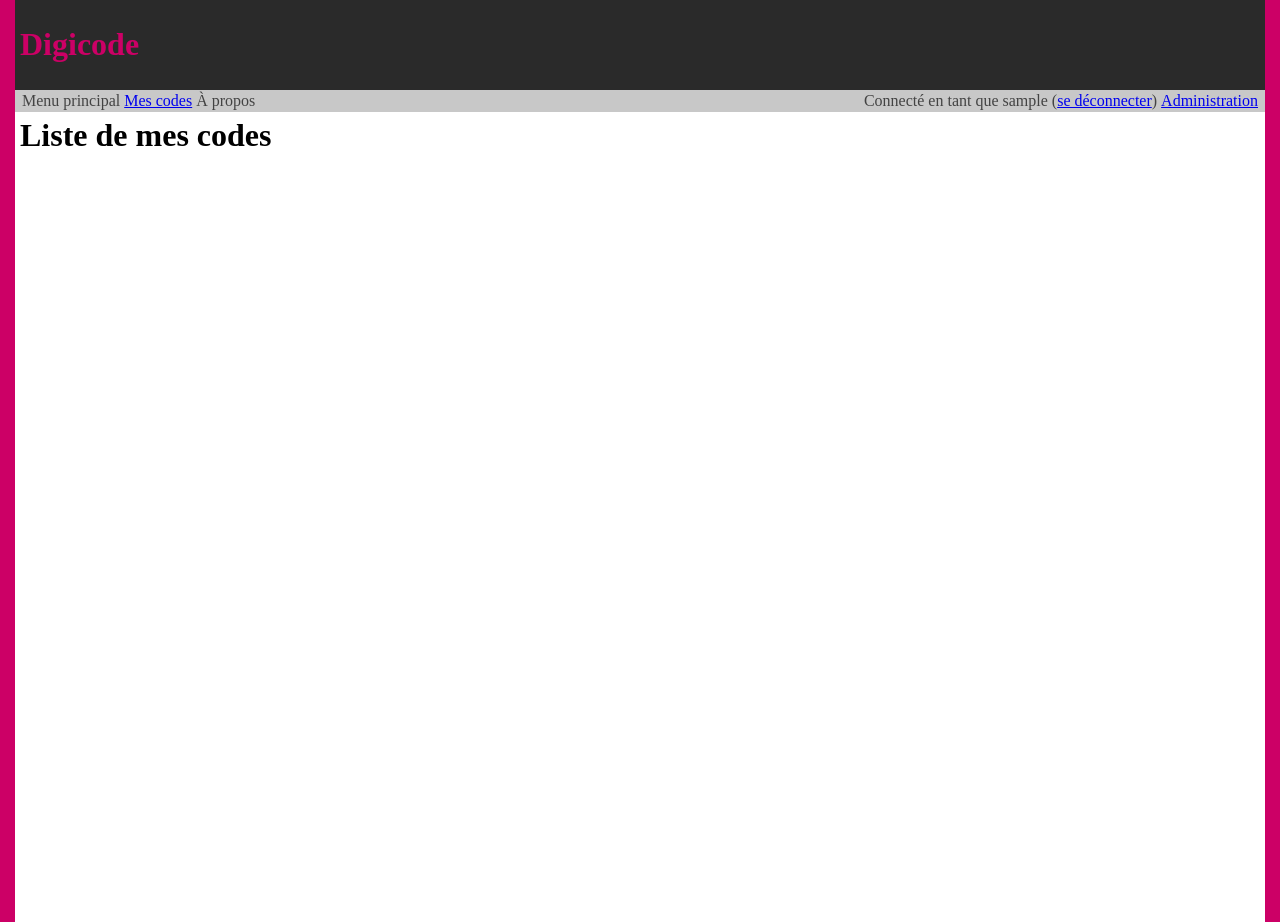
After one commit to charlie-j/digicode, a Django app: page /liste/ in a window 1280 px wide. The commit adds this page. Run offline with Django 3.2, Linux system fonts and the light colour scheme; the visitor is signed in with stand-in values (Sample User, id 1); data that the repository does not hold is empty.

Commit message:
petit listing des codes présents

```diff
--- a/server/digicode/views.py
+++ b/server/digicode/views.py
@@ -1,3 +1,11 @@
 from django.shortcuts import render
+from django.contrib.auth.decorators import login_required
 
+from models import Code
+
+@login_required
+def liste(request):
+    return render(request, "liste.html", {
+        'liste': Code.objects.all().filter(proprietaire=request.user),
+    })
 # Create your views here.
--- a/server/gestion/urls.py
+++ b/server/gestion/urls.py
@@ -13,8 +13,7 @@ urlpatterns = patterns('',
     url(r'^logout/$', 'gestion.views.logout_view', name='logout'),
 
     url(r'^admin/', include(admin.site.urls)),
+    (r'^rpc/', include('rpc_server.urls')),
+
+    url(r'^liste/', 'digicode.views.liste', name='liste'),
 )
-
-urlpatterns += patterns('',
-    (r'^rpc/', include('rpc_server.urls')
- ))
--- a/server/templates/base.html
+++ b/server/templates/base.html
@@ -12,6 +12,12 @@
         {% block 'menu' %}
         <li>
             Menu principal
+        </li>
+        <li>
+            <a href="{% url 'liste' %}">Mes codes</a>
+        </li>
+        <li>
+            À propos
         </li>
         {% endblock 'menu' %}
         <li class="login">
--- a/server/templates/home.html
+++ b/server/templates/home.html
@@ -1,6 +1,5 @@
 {% extends 'base.html' %}
 {% load staticfiles %}
-{% block 'menu' %} Menu principal {% endblock 'menu' %}
 {% block 'content' %}
   <h1>Hello</h1>
   <img src="{% static "hello.png" %}" alt="hello.png">
--- /dev/null
+++ b/server/templates/liste.html
@@ -0,0 +1,10 @@
+{% extends 'base.html' %}
+{% load staticfiles %}
+{% block 'content' %}
+<h1>Liste de mes codes</h1>
+<ul>
+{% for code in liste %}
+   <li>{{ code.touches }}</li>
+{% endfor %}
+</ul>
+{% endblock 'content' %}
```
